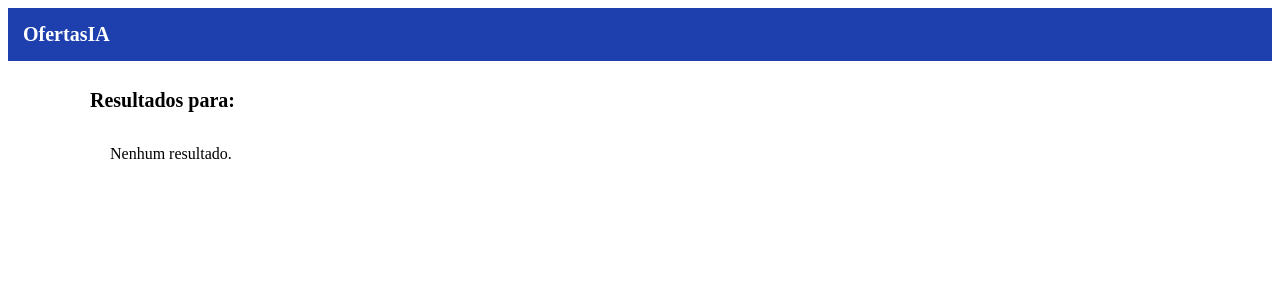
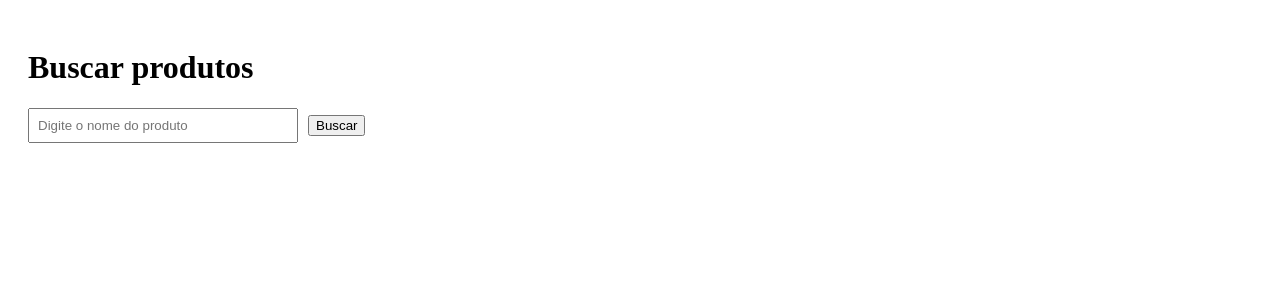
Before and after one commit to zakkarias1701/upgraded-fiesta, a Next.js app: page /search in a window 1280 px wide. Shown: the top 300 px of the page. Built offline with nearby package versions, Linux system fonts and the light colour scheme.

Commit message:
Update page.js

```diff
--- a/app/search/page.js
+++ b/app/search/page.js
@@ -1,28 +1,43 @@
-import Header from '../components/Header'
-import ProductCard from '../components/ProductCard'
+"use client";
 
-export default async function SearchPage({ searchParams }) {
-  const q = searchParams.q || ''
-  let produtos = []
-  if (q) {
-    try {
-      const res = await fetch(`${process.env.NEXT_PUBLIC_BASE_URL || ''}/api/aggregate_search?q=${encodeURIComponent(q)}`, { cache: 'no-store' })
-      const data = await res.json()
-      produtos = data.produtos || []
-    } catch (e) {
-      produtos = []
-    }
+import { useState } from "react";
+import ProductCard from "../components/ProductCard";
+
+export default function SearchPage() {
+  const [query, setQuery] = useState("");
+  const [results, setResults] = useState([]);
+
+  async function search() {
+    const res = await fetch(`/api/aggregate_search?q=${query}`);
+    const data = await res.json();
+    setResults(data.results || []);
   }
 
   return (
-    <div>
-      <Header />
-      <main style={{maxWidth:1100, margin:'28px auto', padding:'0 16px'}}>
-        <h1 style={{fontSize:20}}>Resultados para: <span style={{color:'var(--brand)'}}>{q}</span></h1>
-        <div style={{marginTop:12, display:'grid', gridTemplateColumns:'repeat(auto-fill,minmax(260px,1fr))', gap:18}}>
-          {produtos.length === 0 ? <div style={{padding:20}}>Nenhum resultado.</div> : produtos.map(p => <ProductCard key={p.id} p={p} />)}
-        </div>
-      </main>
+    <div style={{ padding: "20px" }}>
+      <h1>Buscar produtos</h1>
+
+      <input
+        value={query}
+        onChange={(e) => setQuery(e.target.value)}
+        placeholder="Digite o nome do produto"
+        style={{ width: "250px", padding: "8px", marginRight: "10px" }}
+      />
+
+      <button onClick={search}>Buscar</button>
+
+      <div
+        style={{
+          display: "grid",
+          gridTemplateColumns: "repeat(auto-fit, minmax(180px, 1fr))",
+          gap: "15px",
+          marginTop: "20px",
+        }}
+      >
+        {results.map((p, i) => (
+          <ProductCard key={i} product={p} />
+        ))}
+      </div>
     </div>
-  )
+  );
 }
```
